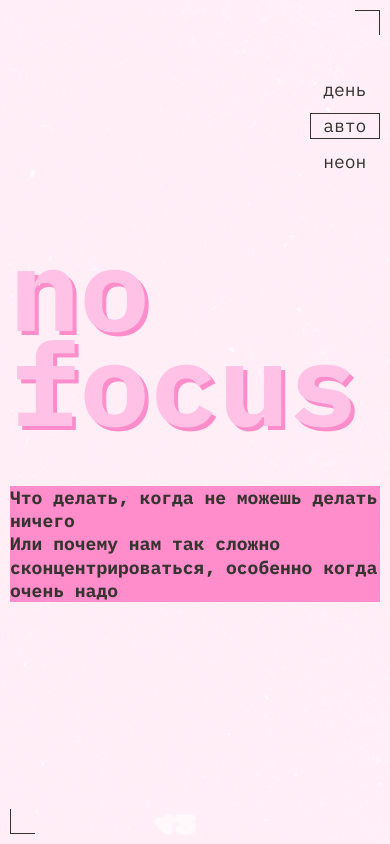
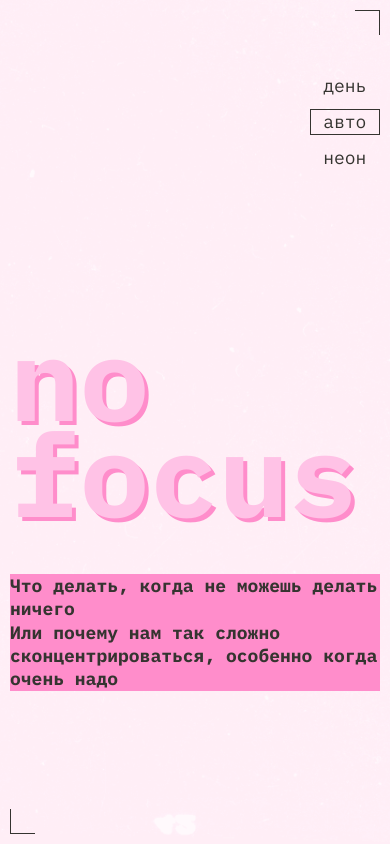
Before and after one commit to ladown/slozhno-sosredotochitsya, a website: page index.html in a window 390 px wide. Shown: the top 844 px of the page. Drawn offline with Linux system fonts and the light colour scheme.

Commit message:
Fixes from reviewer

```diff
--- a/index.html
+++ b/index.html
@@ -17,8 +17,8 @@
         <link rel="icon" href="images/favicon.svg" type="image/svg+xml" />
     </head>
     <body class="page">
-        <header class="header decorative-angles full-height">
-            <div class="header__wrapper wrapper">
+        <header class="decorative-angles">
+            <div class="header__wrapper wrapper full-height">
                 <nav class="header__theme-menu">
                     <ul class="header__theme-menu-list">
                         <li class="header__theme-menu-item">
@@ -235,9 +235,9 @@
                 </div>
             </section>
         </main>
-        <footer class="footer decorative-angles full-height">
-            <div class="footer__wrapper wrapper">
-                <h2 class="footer__title heading-l common-text-shadow">focus</h2>
+        <footer class="decorative-angles">
+            <div class="footer__wrapper wrapper full-height">
+                <h2 class="heading-l common-text-shadow">focus</h2>
             </div>
         </footer>
         <script src="./scripts/script.js"></script>
--- a/styles/footer.css
+++ b/styles/footer.css
@@ -1,4 +1,4 @@
-.footer {
+.footer__wrapper {
     display: flex;
     align-items: center;
     justify-content: center;
--- a/styles/header.css
+++ b/styles/header.css
@@ -1,11 +1,10 @@
-.header {
-    padding: 20px 0;
-}
-
 .header__wrapper {
     display: grid;
+    grid-template-rows: 1fr auto 1fr;
     grid-template-columns: repeat(2, 1fr);
     gap: 114px 0;
+    padding-top: 20px;
+    padding-bottom: 20px;
 }
 
 .header__theme-menu-list {
@@ -85,11 +84,11 @@
 .header__title {
     --common-text-shadow-offset: 4px;
 
-    margin-top: 160px;
     color: var(--color-accent-purple);
 }
 
 .header__subtitle {
+    align-self: flex-start;
     font-weight: 700;
     color: var(--color-dark);
 }
@@ -100,7 +99,7 @@
     }
 
     .header__title {
-        grid-column: span 2;
+        grid-column: 1 / -1;
         width: calc(100% + (2 * var(--wrapper-offset)));
         margin-left: calc(-1 * var(--wrapper-offset));
     }
@@ -117,12 +116,10 @@
 }
 
 @media only screen and (max-width: 1023px) {
-    .header {
+    .header__wrapper {
+        gap: 158px 0;
         padding-top: 192px;
-    }
-
-    .header__wrapper {
-        gap: 162px 0;
+        padding-bottom: 192px;
     }
 
     .header__theme-menu-list {
@@ -131,26 +128,20 @@
     }
 
     .header__title {
-        margin-top: 11px;
+        margin-top: 0;
     }
 }
 
 @media only screen and (max-width: 580px) {
-    .header {
-        padding: 77px 0 66px;
-    }
-
     .header__wrapper {
         grid-template-columns: 100%;
-        gap: 55px 0;
+        gap: 53px;
+        padding-top: 73px;
+        padding-bottom: 66px;
     }
 
     .header__label {
         top: 10px;
         right: 19px;
     }
-
-    .header__title {
-        margin-top: 10px;
-    }
 }
--- a/styles/section-configurable.css
+++ b/styles/section-configurable.css
@@ -20,7 +20,7 @@
     color: var(--color-dark);
 }
 
-.section-configurable__caption + ul {
+.section-configurable__caption + ul:not(.section-configurable__gallery-list) {
     margin-top: 20px;
 }
 
```
